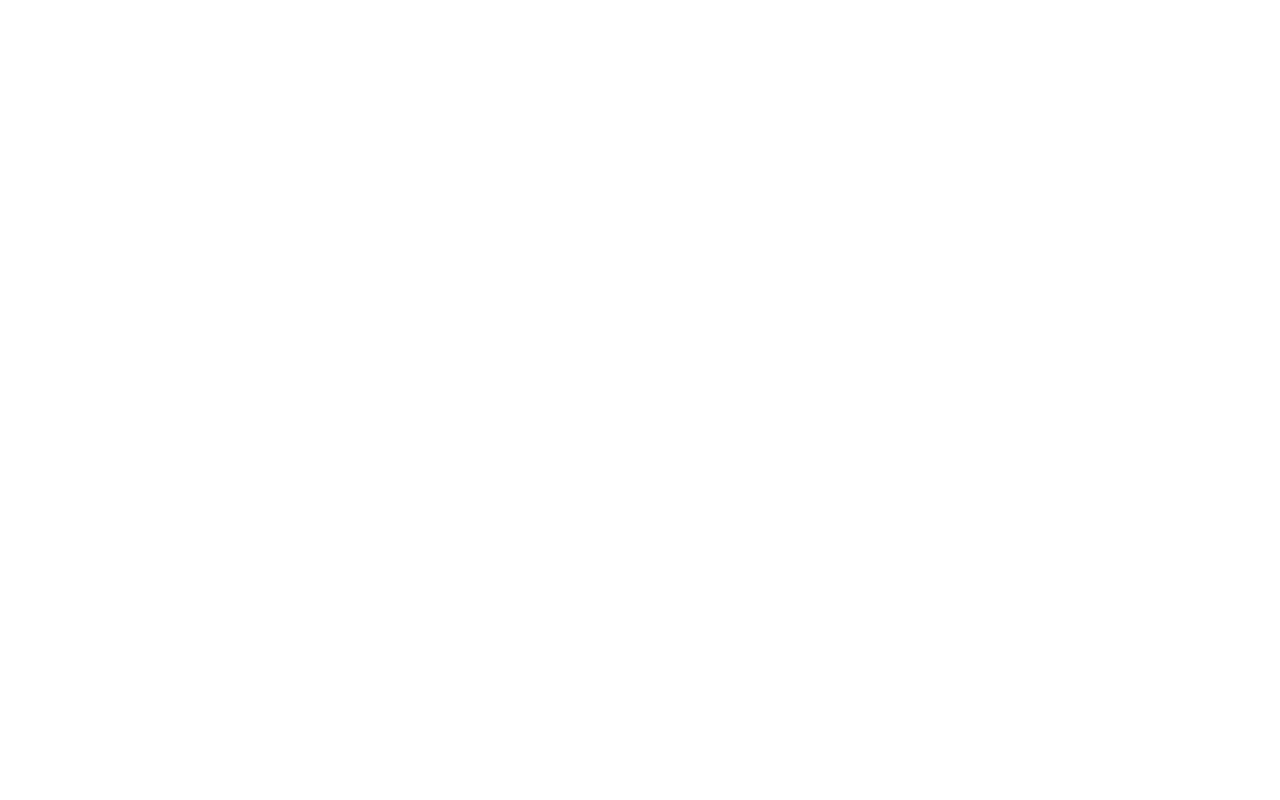
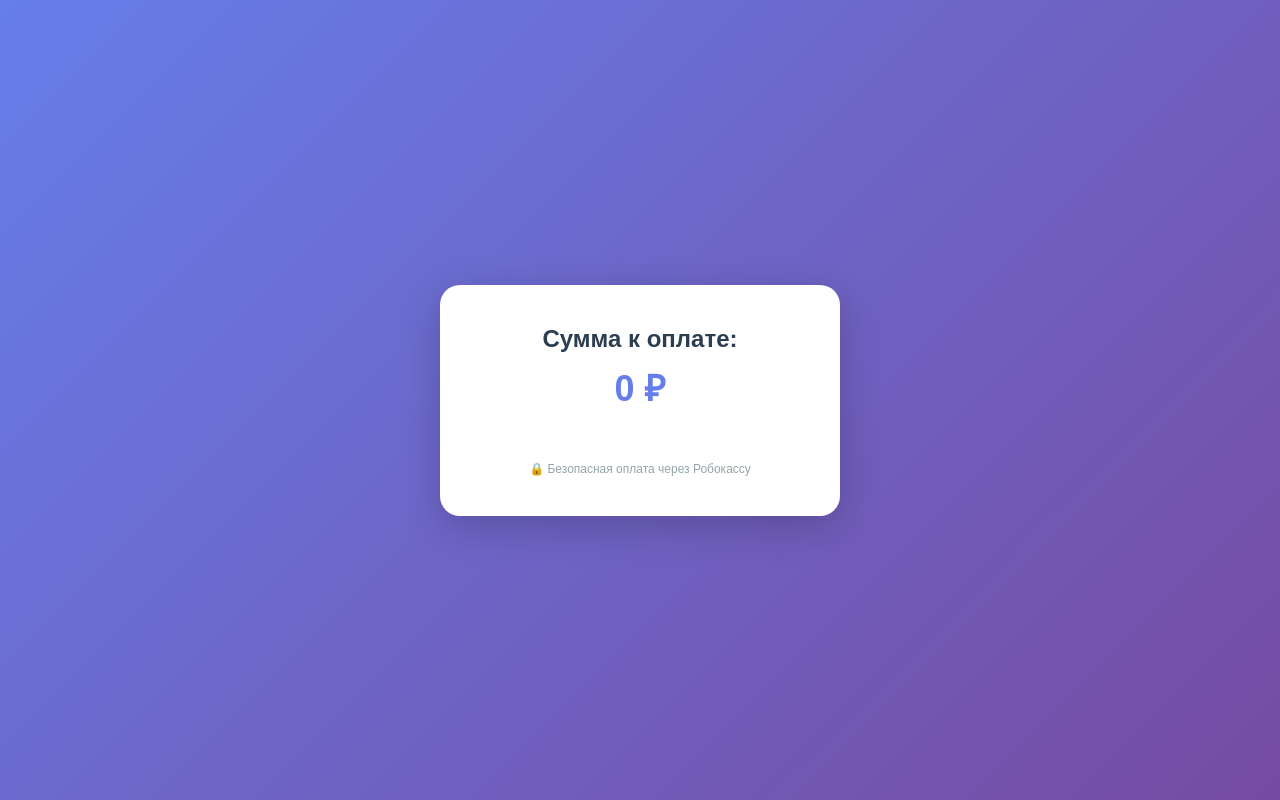
Before and after one commit to dakharitonov-netizen/robokassa-widget, a plain HTML site: page index.html in a window 1280 px wide. Drawn offline with Linux system fonts and the light colour scheme.

Commit message:
Update index.html

```diff
--- a/index.html
+++ b/index.html
@@ -3,30 +3,75 @@
 <head>
   <meta charset="utf-8">
   <meta name="viewport" content="width=device-width, initial-scale=1">
+  <title>Оплата</title>
   <style>
-    html, body {
+    * {
       margin: 0;
       padding: 0;
-      overflow: hidden;
-      background: transparent;
+      box-sizing: border-box;
     }
     body {
+      font-family: Arial, sans-serif;
+      background: linear-gradient(135deg, #667eea 0%, #764ba2 100%);
+      min-height: 100vh;
       display: flex;
       justify-content: center;
       align-items: center;
-      height: 100%;
+      padding: 20px;
+    }
+    .payment-box {
+      background: white;
+      padding: 40px;
+      border-radius: 20px;
+      box-shadow: 0 10px 40px rgba(0,0,0,0.2);
+      text-align: center;
+      max-width: 400px;
+      width: 100%;
+    }
+    .payment-title {
+      font-size: 24px;
+      color: #2c3e50;
+      margin-bottom: 10px;
+    }
+    .payment-sum {
+      font-size: 36px;
+      font-weight: bold;
+      color: #667eea;
+      margin-bottom: 30px;
+    }
+    .payment-widget {
+      display: flex;
+      justify-content: center;
+      margin-bottom: 20px;
+    }
+    .payment-secure {
+      font-size: 12px;
+      color: #95a5a6;
     }
   </style>
 </head>
 <body>
+  <div class="payment-box">
+    <h1 class="payment-title">Сумма к оплате:</h1>
+    <div class="payment-sum" id="sum-display">0 ₽</div>
+    <div class="payment-widget" id="widget-container"></div>
+    <p class="payment-secure">🔒 Безопасная оплата через Робокассу</p>
+  </div>
+
   <script>
     var urlParams = new URLSearchParams(window.location.search);
-    var sum = urlParams.get('sum') || 0;
+    var sum = parseInt(urlParams.get('sum')) || 0;
 
+    // Показываем сумму
+    var sumDisplay = document.getElementById('sum-display');
+    sumDisplay.textContent = sum.toLocaleString('ru-RU') + ' ₽';
+
+    // Загружаем виджет Робокассы
     if (sum > 0) {
+      var container = document.getElementById('widget-container');
       var script = document.createElement('script');
       script.src = 'https://auth.robokassa.ru/Merchant/PaymentForm/FormFLS.js?EncodedInvoiceId=pqpiw016DE-8o-NPWjJTZw&DefaultSum=' + sum;
-      document.body.appendChild(script);
+      container.appendChild(script);
     }
   </script>
 </body>
```
